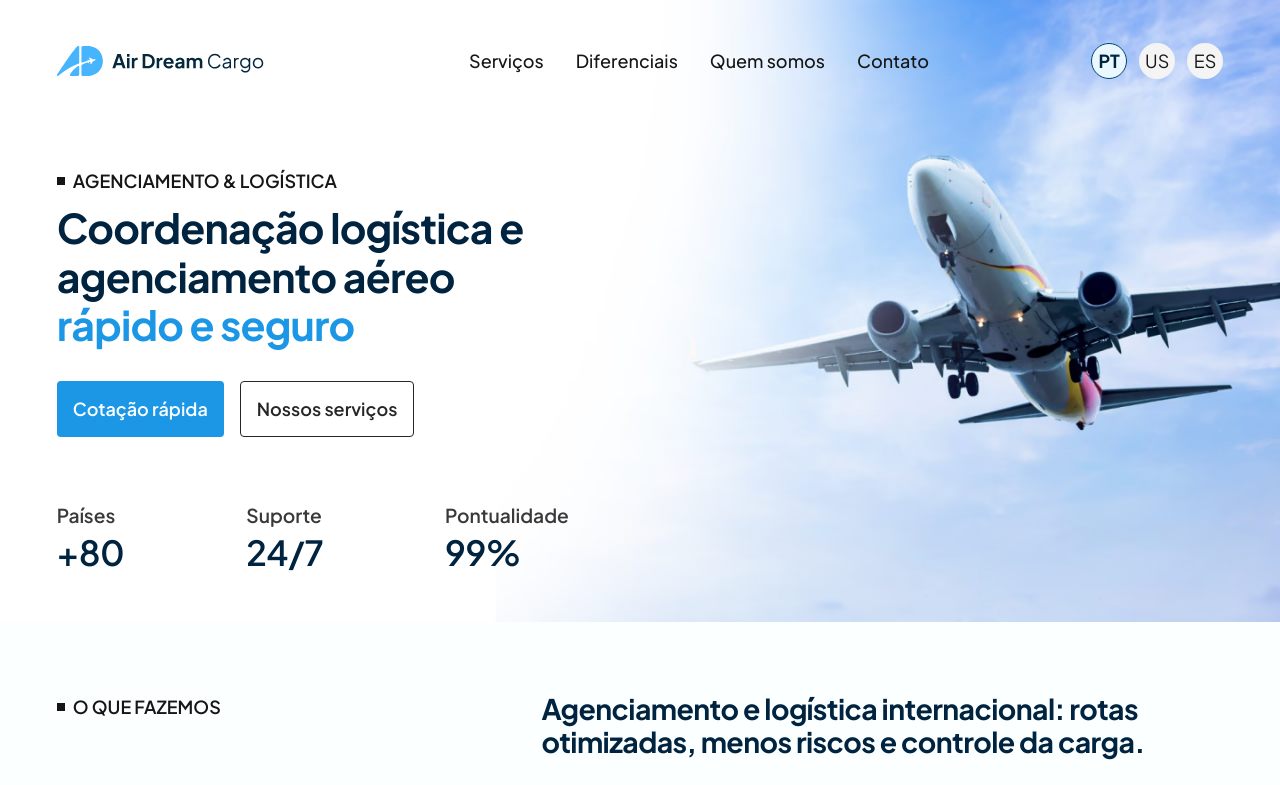
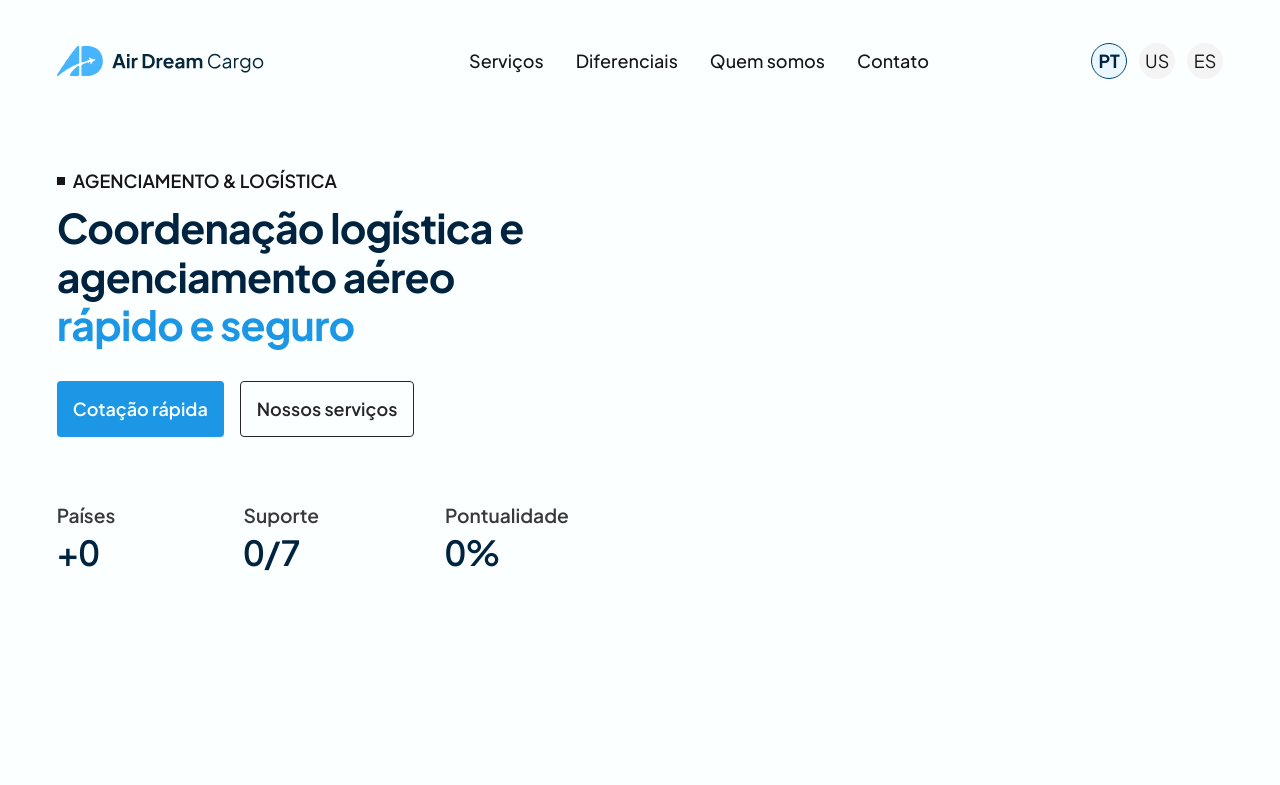
Before and after one commit to RebecaBaruch/air-dream-cargo-lp, a Next.js app: page / in a window 1280 px wide. Shown: the top 785 px of the page. Built offline with nearby package versions, Linux system fonts and the light colour scheme.

Commit message:
feat: animated hero

```diff
--- a/app/globals.css
+++ b/app/globals.css
@@ -80,9 +80,37 @@ html {
   scroll-behavior: smooth;
 }
 
+@keyframes fade-up {
+  from {
+    opacity: 0;
+    transform: translate3d(0, 1.25rem, 0);
+  }
+  to {
+    opacity: 1;
+    transform: translate3d(0, 0, 0);
+  }
+}
+
+.reveal-up-from {
+  opacity: 0;
+  transform: translate3d(0, 1.25rem, 0);
+}
+
+.reveal-up {
+  animation: fade-up 0.85s cubic-bezier(0.16, 1, 0.3, 1) both;
+  animation-delay: var(--reveal-delay, 0ms);
+}
+
 @media (prefers-reduced-motion: reduce) {
   html {
     scroll-behavior: auto;
+  }
+
+  .reveal-up,
+  .reveal-up-from {
+    animation: none;
+    opacity: 1;
+    transform: none;
   }
 }
 
--- /dev/null
+++ b/components/animated-counter.tsx
@@ -0,0 +1,95 @@
+"use client";
+
+import { useEffect, useRef, useState } from "react";
+import { usePrefersReducedMotion } from "@/lib/use-prefers-reduced-motion";
+
+type AnimatedCounterProps = {
+  start: boolean;
+  value: number;
+  prefix?: string;
+  suffix?: string;
+  duration?: number;
+  delay?: number;
+};
+
+function easeOutCubic(progress: number) {
+  return 1 - (1 - progress) ** 3;
+}
+
+export function AnimatedCounter({
+  start,
+  value,
+  prefix = "",
+  suffix = "",
+  duration = 1400,
+  delay = 0,
+}: AnimatedCounterProps) {
+  const formatted = `${prefix}${value}${suffix}`;
+  const prefersReducedMotion = usePrefersReducedMotion();
+  const [animatedDisplay, setAnimatedDisplay] = useState(0);
+  const runIdRef = useRef(0);
+
+  const display =
+    !start ? 0 : prefersReducedMotion ? value : animatedDisplay;
+
+  useEffect(() => {
+    if (!start || prefersReducedMotion) {
+      return;
+    }
+
+    const runId = ++runIdRef.current;
+    let cancelled = false;
+    let frame = 0;
+    let timeout = 0;
+
+    const begin = () => {
+      if (cancelled || runId !== runIdRef.current) {
+        return;
+      }
+
+      let animationStart: number | null = null;
+
+      const tick = (now: number) => {
+        if (cancelled || runId !== runIdRef.current) {
+          return;
+        }
+
+        if (animationStart === null) {
+          animationStart = now;
+        }
+
+        const progress = Math.min((now - animationStart) / duration, 1);
+        setAnimatedDisplay(Math.round(easeOutCubic(progress) * value));
+
+        if (progress < 1) {
+          frame = requestAnimationFrame(tick);
+        }
+      };
+
+      setAnimatedDisplay(0);
+      frame = requestAnimationFrame(tick);
+    };
+
+    timeout = window.setTimeout(begin, delay);
+
+    return () => {
+      cancelled = true;
+      window.clearTimeout(timeout);
+      cancelAnimationFrame(frame);
+    };
+  }, [start, value, duration, delay, prefersReducedMotion]);
+
+  return (
+    <span className="relative inline-flex tabular-nums">
+      <span className="invisible" aria-hidden>
+        {formatted}
+      </span>
+      <span className="absolute inset-0" aria-hidden>
+        {prefix}
+        {display}
+        {suffix}
+      </span>
+      <span className="sr-only">{formatted}</span>
+    </span>
+  );
+}
--- a/components/hero.tsx
+++ b/components/hero.tsx
@@ -1,17 +1,58 @@
 "use client";
 
+import {
+  useCallback,
+  useLayoutEffect,
+  useState,
+  type AnimationEvent,
+  type CSSProperties,
+} from "react";
+import { AnimatedCounter } from "@/components/animated-counter";
 import { BreakpointImage } from "@/components/breakpoint-image";
 import { Button } from "@/components/button";
 import { useLanguage } from "@/components/language-provider";
 import { Navbar } from "@/components/navbar";
+import { usePrefersReducedMotion } from "@/lib/use-prefers-reduced-motion";
+
+function revealDelay(ms: number): CSSProperties {
+  return { ["--reveal-delay"]: `${ms}ms` } as CSSProperties;
+}
+
+type HeroStatId = "countries" | "support" | "punctuality";
 
 export function Hero() {
   const { t } = useLanguage();
+  const prefersReducedMotion = usePrefersReducedMotion();
+  const [revealReady, setRevealReady] = useState(false);
+  const [counterStarted, setCounterStarted] = useState<
+    Partial<Record<HeroStatId, boolean>>
+  >({});
+
+  useLayoutEffect(() => {
+    const frame = requestAnimationFrame(() => setRevealReady(true));
+    return () => cancelAnimationFrame(frame);
+  }, []);
+
+  const revealClass = revealReady ? "reveal-up" : "reveal-up-from";
+
+  const handleStatRevealStart = useCallback((statId: HeroStatId, event: AnimationEvent) => {
+    if (event.currentTarget !== event.target) {
+      return;
+    }
+
+    if (event.animationName !== "fade-up") {
+      return;
+    }
+
+    setCounterStarted((current) =>
+      current[statId] ? current : { ...current, [statId]: true },
+    );
+  }, []);
 
   const stats = [
-    { label: t.hero.statCountries, value: "+80" },
-    { label: t.hero.statSupport, value: "24/7" },
-    { label: t.hero.statPunctuality, value: "99%" },
+    { id: "countries", label: t.hero.statCountries, value: 80, prefix: "+", suffix: "" },
+    { id: "support", label: t.hero.statSupport, value: 24, prefix: "", suffix: "/7" },
+    { id: "punctuality", label: t.hero.statPunctuality, value: 99, prefix: "", suffix: "%" },
   ] as const;
 
   return (
@@ -39,13 +80,17 @@ export function Hero() {
         <div className="flex flex-col gap-16 lg:w-[min(36rem,40vw)] lg:flex-1 lg:gap-16 lg:pt-[clamp(4rem,6.94vw,6.25rem)] lg:pb-0 2xl:mt-16 2xl:gap-32">
           <div className="flex max-w-full flex-col gap-8">
             <div className="flex flex-col gap-3 lg:gap-2">
-              <p className="flex items-center gap-2 text-1 leading-14 font-semibold text-gray-900 lg:text-2 lg:leading-6">
+              <p
+                className={`${revealClass} flex items-center gap-2 text-1 leading-14 font-semibold text-gray-900 lg:text-2 lg:leading-6`}
+                style={revealDelay(80)}
+              >
                 <span aria-hidden className="size-2 shrink-0 bg-gray-900" />
                 {t.hero.eyebrow}
               </p>
               <h1
                 id="hero-heading"
-                className="max-w-full font-bold tracking-0 text-gray-900 text-[clamp(1.875rem,10.8vw,2.625rem)] leading-[1.24] lg:text-[clamp(2rem,3.2vw,3.375rem)] lg:leading-[1.185] lg:text-cyan-900"
+                className={`${revealClass} max-w-full font-bold tracking-0 text-gray-900 text-[clamp(1.875rem,10.8vw,2.625rem)] leading-[1.24] lg:text-[clamp(2rem,3.2vw,3.375rem)] lg:leading-[1.185] lg:text-cyan-900`}
+                style={revealDelay(200)}
               >
                 <span className="lg:hidden">
                   {t.hero.titleMobileLine1}{" "}
@@ -66,7 +111,8 @@ export function Hero() {
               <Button
                 href="https://wa.me/5511976130335"
                 size="lg"
-                className="max-xl:h-[46px]! max-xl:gap-1! max-xl:px-2! max-xl:text-1! max-xl:leading-6!"
+                className={`${revealClass} max-xl:h-[46px]! max-xl:gap-1! max-xl:px-2! max-xl:text-1! max-xl:leading-6!`}
+                style={revealDelay(340)}
               >
                 {t.hero.ctaQuote}
               </Button>
@@ -75,7 +121,8 @@ export function Hero() {
                 size="lg"
                 variant="outline"
                 tone="secondary"
-                className="max-xl:h-[46px]! max-xl:gap-1! max-xl:px-2! max-xl:text-1! max-xl:leading-6!"
+                className={`${revealClass} max-xl:h-[46px]! max-xl:gap-1! max-xl:px-2! max-xl:text-1! max-xl:leading-6!`}
+                style={revealDelay(420)}
               >
                 {t.hero.ctaServices}
               </Button>
@@ -83,13 +130,26 @@ export function Hero() {
           </div>
 
           <dl className="flex w-full max-w-[543px] items-start justify-between gap-3">
-            {stats.map((stat) => (
-              <div key={stat.label} className="flex min-w-0 flex-col gap-1.5">
+            {stats.map((stat, index) => (
+              <div
+                key={stat.id}
+                className={`${revealClass} flex min-w-0 flex-col gap-1.5`}
+                style={revealDelay(560 + index * 90)}
+                onAnimationStart={(event) => handleStatRevealStart(stat.id, event)}
+              >
                 <dt className="text-1 leading-4 font-semibold whitespace-nowrap text-gray-700 lg:text-[clamp(1.2rem,1.2vw,1.125rem)] lg:leading-6">
                   {stat.label}
                 </dt>
                 <dd className="text-6 leading-2 font-medium tracking-1 whitespace-nowrap text-cyan-900 lg:text-[clamp(2rem,2.7vw,2.625rem)] lg:leading-none lg:font-semibold">
-                  {stat.value}
+                  <AnimatedCounter
+                    start={
+                      Boolean(counterStarted[stat.id]) ||
+                      (revealReady && prefersReducedMotion)
+                    }
+                    value={stat.value}
+                    prefix={stat.prefix}
+                    suffix={stat.suffix}
+                  />
                 </dd>
               </div>
             ))}
--- /dev/null
+++ b/lib/use-prefers-reduced-motion.ts
@@ -0,0 +1,23 @@
+"use client";
+
+import { useSyncExternalStore } from "react";
+
+const QUERY = "(prefers-reduced-motion: reduce)";
+
+function subscribe(onStoreChange: () => void) {
+  const media = window.matchMedia(QUERY);
+  media.addEventListener("change", onStoreChange);
+  return () => media.removeEventListener("change", onStoreChange);
+}
+
+function getSnapshot() {
+  return window.matchMedia(QUERY).matches;
+}
+
+function getServerSnapshot() {
+  return false;
+}
+
+export function usePrefersReducedMotion() {
+  return useSyncExternalStore(subscribe, getSnapshot, getServerSnapshot);
+}
```
